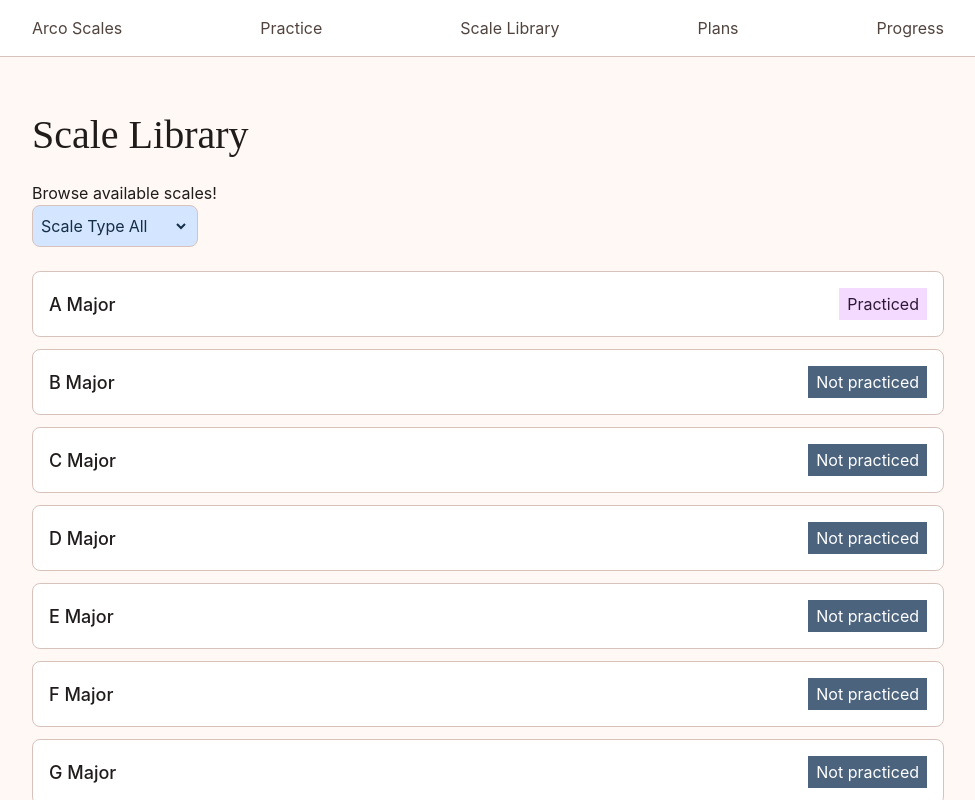
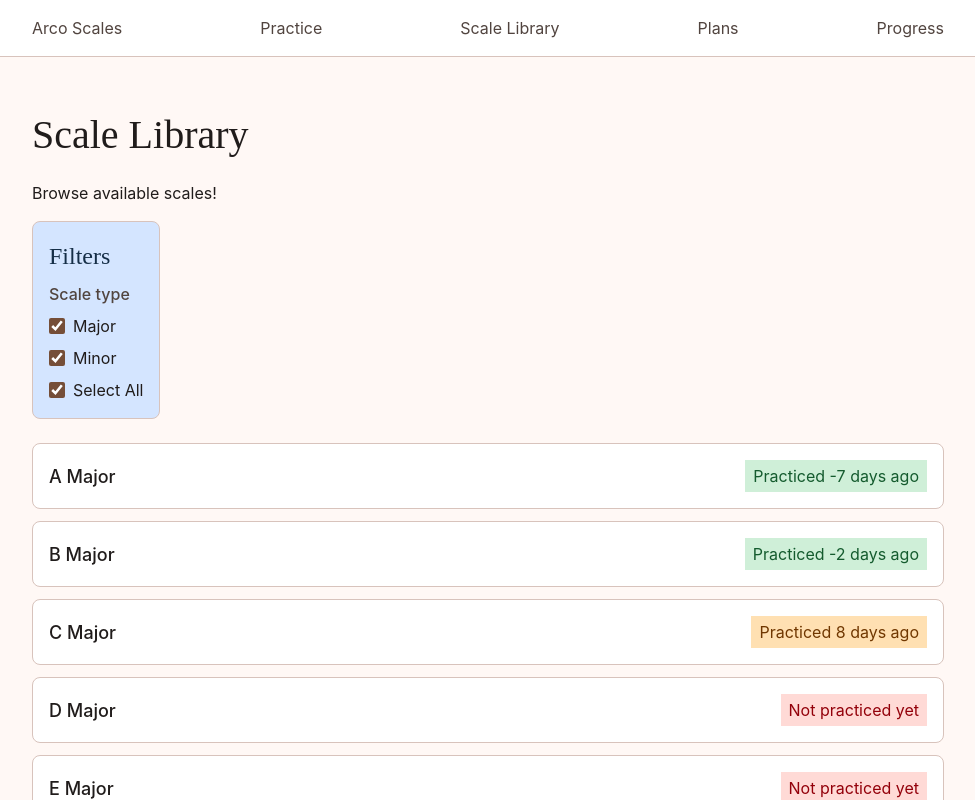
Before and after one commit to Caleb0206/arco-scales, a Next.js app: page /scales in a window 1280 px wide. Shown: the top 800 px of the page, without its empty margins (152-1127 px from the left). Built offline with nearby package versions, Linux system fonts and the light colour scheme.

Commit message:
scales page - filter checkboxes, statuses

```diff
--- a/app/globals.css
+++ b/app/globals.css
@@ -298,14 +298,36 @@ p {
 
 }
 
-.scale-filter {
-  display: inline-flex;
-  justify-content: start;
-  padding: var(--space-2);
+.scale-filters {
+  display: grid;
+  gap: var(--space-2);
+  width: fit-content;
+  margin-top: var(--space-4);
+  padding: var(--space-4);
   border: var(--border-1) solid var(--md-sys-color-outline-variant);
   border-radius: var(--radius-1);
   background: var(--md-sys-color-tertiary-container);
   color: var(--md-sys-color-on-tertiary-container);
+}
+
+
+.filter-group-label {
+  color: var(--md-sys-color-on-surface-variant);
+  font-size: var(--font-heading);
+  font-weight: 500;
+}
+
+.checkbox-filter {
+  display: flex;
+  align-items: center;
+  gap: var(--space-2);
+  color: var(--md-sys-color-on-surface);
+}
+
+.checkbox-filter input {
+  width: 1rem;
+  height: 1rem;
+  accent-color: var(--md-sys-color-primary);
 }
 
 .scale-name {
@@ -316,14 +338,24 @@ p {
 
 .practice-status {
   padding: var(--space-1) var(--space-2);
-  background: var(--md-sys-color-tertiary);
-  color: var(--md-sys-color-on-tertiary);
+
 }
 
-.practice-status.is-practiced {
-  background: var(--md-sys-color-secondary-container);
-  color: var(--md-sys-color-on-secondary-container);
+.practice-status.is-recent {
+  background: var(--status-recent-container);
+  color: var(--on-status-recent-container);
 }
+
+.practice-status.is-due-soon {
+  background: var(--status-due-soon-container);
+  color: var(--on-status-due-soon-container);
+}
+
+.practice-status.is-overdue {
+  background: var(--md-sys-color-error-container);
+  color: var(--md-sys-color-on-error-container);
+}
+
 
 .complete-button {
   display: inline-flex;
--- a/app/scales/page.tsx
+++ b/app/scales/page.tsx
@@ -2,38 +2,98 @@
 
 import { useState } from "react";
 import Link from "next/link";
+import ScaleFilters, {
+    type ScaleType,
+} from "@/components/scales/ScaleFilters";
 
-type ScaleType = "major" | "minor";
 
 type Scale = {
-    name: String;
+    name: string;
     type: ScaleType;
-    hasPracticed: boolean;
+    lastPracticed: string | null;
 }
 
 
 const scales: Scale[] = [
-    { name: "A Major", type: "major", hasPracticed: true },
-    { name: "B Major", type: "major", hasPracticed: false },
-    { name: "C Major", type: "major", hasPracticed: false },
-    { name: "D Major", type: "major", hasPracticed: false },
-    { name: "E Major", type: "major", hasPracticed: false },
-    { name: "F Major", type: "major", hasPracticed: false },
-    { name: "G Major", type: "major", hasPracticed: false },
-    { name: "A Minor", type: "minor", hasPracticed: false },
-    { name: "B Minor", type: "minor", hasPracticed: false },
-    { name: "C Minor", type: "minor", hasPracticed: false },
-    { name: "D Minor", type: "minor", hasPracticed: true },
-    { name: "E Minor", type: "minor", hasPracticed: false },
-    { name: "F Minor", type: "minor", hasPracticed: false },
-    { name: "G Minor", type: "minor", hasPracticed: false },
+    { name: "A Major", type: "major", lastPracticed: "2026-09-20" },
+    { name: "B Major", type: "major", lastPracticed: "2026-09-15" },
+    { name: "C Major", type: "major", lastPracticed: "2026-09-05" },
+    { name: "D Major", type: "major", lastPracticed: null },
+    { name: "E Major", type: "major", lastPracticed: null },
+    { name: "F Major", type: "major", lastPracticed: null },
+    { name: "G Major", type: "major", lastPracticed: null },
+    { name: "A Minor", type: "minor", lastPracticed: null },
+    { name: "B Minor", type: "minor", lastPracticed: null },
+    { name: "C Minor", type: "minor", lastPracticed: null },
+    { name: "D Minor", type: "minor", lastPracticed: "2026-09-21" },
+    { name: "E Minor", type: "minor", lastPracticed: null },
+    { name: "F Minor", type: "minor", lastPracticed: null },
+    { name: "G Minor", type: "minor", lastPracticed: null },
 ]
 
 export default function Scales() {
-    const [scaleFilter, setScaleFilter] = useState<"all" | ScaleType>("all");
+    const [selectedTypes, setSelectedTypes] = useState<Record<ScaleType, boolean>>({
+        major: true,
+        minor: true,
+    });
 
-    const visibleScales =
-        scaleFilter === "all" ? scales : scales.filter((scale) => scale.type === scaleFilter);
+    const visibleScales = scales.filter((scale) => selectedTypes[scale.type]);
+
+    function handleTypeChange(type: ScaleType, checked: boolean) {
+        setSelectedTypes((currentTypes) => ({
+            ...currentTypes,
+            [type]: checked,
+        }));
+    }
+
+    function handleSelectAll(checked: boolean) {
+        setSelectedTypes({
+            major: checked,
+            minor: checked,
+        });
+    }
+
+    function getDaysSince(date: string) {
+        const [year, month, day] = date.split("-").map(Number);
+        const practicedDay = Date.UTC(year, month - 1, day);
+        const today = new Date();
+        const todayStart = Date.UTC(
+            today.getFullYear(),
+            today.getMonth(),
+            today.getDate()
+        );
+
+        // return ????
+        return Math.floor((todayStart - practicedDay) / 86_400_000);
+    }
+
+    function getPracticeStatus(lastPracticed: string | null) {
+        if (!lastPracticed) {
+            return {
+                className: "is-overdue",
+                label: "Not practiced yet",
+            }
+        }
+        const daysSince = getDaysSince(lastPracticed);
+
+        if (daysSince <= 5) {
+            return {
+                className: "is-recent",
+                label: `Practiced ${daysSince} days ago`
+            };
+        }
+        if (daysSince <= 9) {
+            return {
+                className: "is-due-soon",
+                label: `Practiced ${daysSince} days ago`
+            };
+        }
+
+        return {
+            className: "is-overdue",
+            label: `Practiced ${daysSince} days ago`
+        }
+    }
 
     return (
         <div className="background">
@@ -42,42 +102,34 @@ export default function Scales() {
                     <h1>Scale Library</h1>
                     <p>Browse available scales!</p>
 
-                    <div className="library-toolbar">
-                        <label className="scale-filter" htmlFor="scale-type">
-                            Scale Type
-
-                            <select
-                                id="scale-type"
-                                value={scaleFilter}
-                                onChange={(event) => setScaleFilter(event.target.value as "all" | ScaleType)}>
-                                <option value="all">All</option>
-                                <option value="major">Major</option>
-                                <option value="minor">Minor</option>
-                            </select>
-                        </label>
-                    </div>
+                    <ScaleFilters
+                        selectedTypes={selectedTypes}
+                        onTypeChange={handleTypeChange}
+                        onSelectAll={handleSelectAll}
+                    />
 
                     <ul className="scale-library-list">
-                        {visibleScales.map((scale) => (
+                        {visibleScales.map((scale) => {
+                            const practiceStatus = getPracticeStatus(scale.lastPracticed);
+
+                            return (
                                 <li key={scale.name}>
                                     <Link
                                         className="scale-library-row"
                                         href={`/practice`}
                                     >
-
-
                                         <span className="scale-name">{scale.name}</span>
 
                                         <span
-                                        className={
-                                            scale.hasPracticed ? "practice-status is-practiced" : "practice-status"
+                                            className={`practice-status ${practiceStatus.className}`
                                             }
                                         >
-                                        {scale.hasPracticed ? "Practiced" : "Not practiced"}
+                                            {practiceStatus.label}
                                         </span>
                                     </Link>
                                 </li>
-                        ))}
+                            );
+                        })}
                     </ul>
                 </div>
             </main>
--- a/app/tokens.css
+++ b/app/tokens.css
@@ -82,6 +82,13 @@
   --md-sys-color-surface-container: rgb(246 236 231);
   --md-sys-color-surface-container-high: rgb(240 230 225);
   --md-sys-color-surface-container-highest: rgb(234 224 219);
+
+  --status-recent-container: rgb(207 239 216);
+  --on-status-recent-container: rgb(20 91 46);
+
+  --status-due-soon-container: rgb(255 224 178);
+  --on-status-due-soon-container: rgb(112 55 0);
+
 }
 
 .dark {
@@ -145,4 +152,10 @@
   --md-sys-color-surface-container: rgb(39 32 30);
   --md-sys-color-surface-container-high: rgb(49 41 38);
   --md-sys-color-surface-container-highest: rgb(60 52 49);
+
+  --status-recent-container: rgb(18 74 40);
+  --on-status-recent-container: rgb(181 242 196);
+
+  --status-due-soon-container: rgb(97 58 0);
+  --on-status-due-soon-container: rgb(255 215 160);
 }
--- /dev/null
+++ b/components/scales/ScaleFilters.tsx
@@ -0,0 +1,59 @@
+export type ScaleType = "major" | "minor";
+
+type SelectedTypes = Record<ScaleType, boolean>;
+
+type ScaleFiltersProp = {
+    selectedTypes: SelectedTypes;
+    onTypeChange: (type: ScaleType, checked: boolean) => void;
+    onSelectAll: (checked: boolean) => void;
+}
+
+
+export default function ScaleFilters({
+    selectedTypes,
+    onTypeChange,
+    onSelectAll,
+}: ScaleFiltersProp) {
+    const allTypesSelected = selectedTypes.major && selectedTypes.minor;
+
+
+    return (
+        <div className="scale-filters">
+            <h2>Filters</h2>
+            <p className="filter-group-label">Scale type</p>
+            <label className="checkbox-filter" htmlFor="major-filter">
+                <input
+                    id="major-filter"
+                    type="checkbox"
+                    checked={selectedTypes.major}
+                    onChange={(event) => onTypeChange("major", event.target.checked)
+                    }
+                />
+                Major
+            </label>
+
+            <label className="checkbox-filter" htmlFor="minor-filter">
+                <input
+                    id="minor-filter"
+                    type="checkbox"
+                    checked={selectedTypes.minor}
+                    onChange={(event) => onTypeChange("minor", event.target.checked)
+                    }
+                />
+                Minor
+            </label>
+
+            <label className="checkbox-filter" htmlFor="select-all-filter">
+                <input
+                    id="select-all-filter"
+                    type="checkbox"
+                    checked={allTypesSelected}
+                    onChange={(event) => onSelectAll(event.target.checked)
+                    }
+                />
+                Select All
+            </label>
+
+        </div>
+    );
+}
```
Lines whose indentation alone changed are shown as unchanged.
